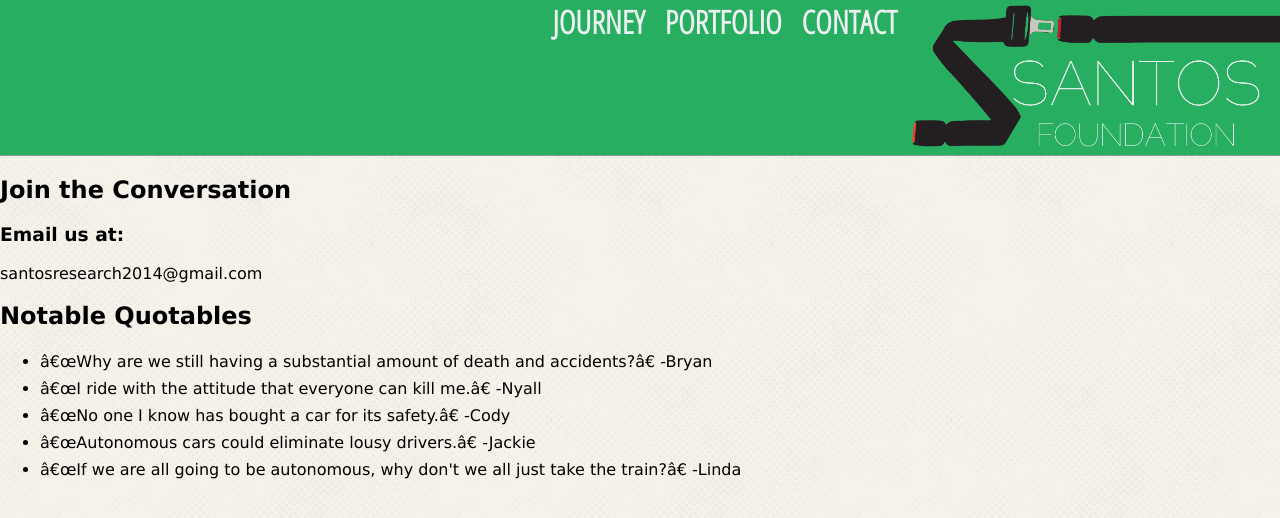
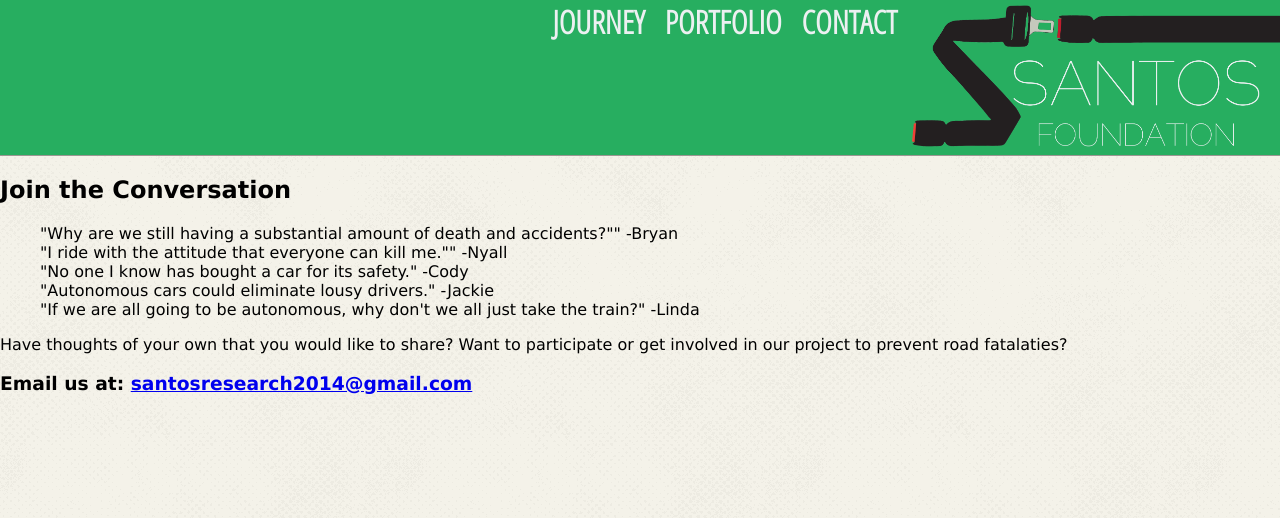
Before and after one commit to SantosFoundationSCOPE/SantosFoundationSCOPE.github.io, a Jekyll site: the page built from contact_us/index.html, in a window 1280 px wide. Shown: the top 518 px of the page. Built offline with Jekyll 4.4.1, drawn with Linux system fonts in a browser that asks for light colours; nearby versions of some CDN libraries.

Commit message:
added link to open users email to contact us

```diff
--- a/contact_us/index.html
+++ b/contact_us/index.html
@@ -5,43 +5,22 @@ layout: default
 <section id= "container">
 	<h1> Join the Conversation</h1>
 	<p>
-		<h3> Email us at: </h3>
-	santosresearch2014@gmail.com
+		<ul style= " list-style-type:none;">
+			<li>"Why are we still having a substantial amount of death and accidents?"" -Bryan</li>
+			<li>"I ride with the attitude that everyone can kill me."" -Nyall</li>
+			<li>"No one I know has bought a car for its safety." -Cody
+			</li>
+			<li>"Autonomous cars could eliminate lousy drivers." -Jackie</li>
+			<li>"If we are all going to be autonomous, why don't we all just take the train?" -Linda</li>
+		</ul>
+
+		Have thoughts of your own that you would like to share? Want to participate or get involved in our project to prevent road fatalaties?
+
+		<h3> Email us at:
+			<a href="mailto:santosresearch2014@gmail.com">santosresearch2014@gmail.com</a>
+		</h3>
+
 	</p>
 
-	<div id=" baseball">
-		<h1> Notable Quotables </h1>
-
-		<!-- Below isn't genertating anything. What can possibly be wrong?-->
-		<ul>
-			<li>“Why are we still having a substantial amount of death and accidents?” -Bryan</li>
-			<li>“I ride with the attitude that everyone can kill me.” -Nyall</li>
-			<li>“No one I know has bought a car for its safety.” -Cody</li>
-			<li>“Autonomous cars could eliminate lousy drivers.” -Jackie</li>
-			<li>“If we are all going to be autonomous, why don't we all just take the train?” -Linda</li>
-		</ul>
-		<ul class="entries">
-	    {% for baseballcard in site.baseballcards %}
-
-		    <div id="ideadiv">
-		        <h3>{{ baseballcard.title }}</h3>
-		        <img id="ideapost" src="{{ baseballcard.image }}" width="900px"/>
-		   </div>
-
-	    {% endfor %}
-	  </ul>
-	</div>
 
 </section>
-
-<!--
-   {% for post in site.posts %}
-
-    <div id="ideadiv">
-      <a href="{{ post.url }}" id="postlink">
-        <h3>{{ post.title }}</h3>
-        <img id="ideapost" src="{{ post.image }}" width="900px"/>
-      </a>
-   </div>
-
-    {% endfor %} -->
```
